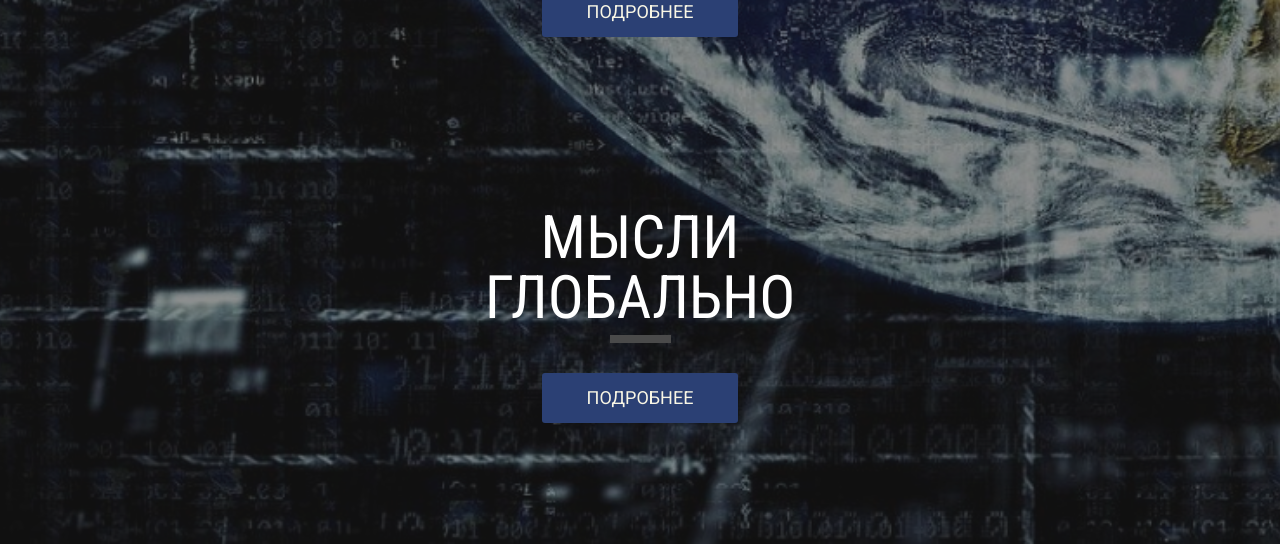
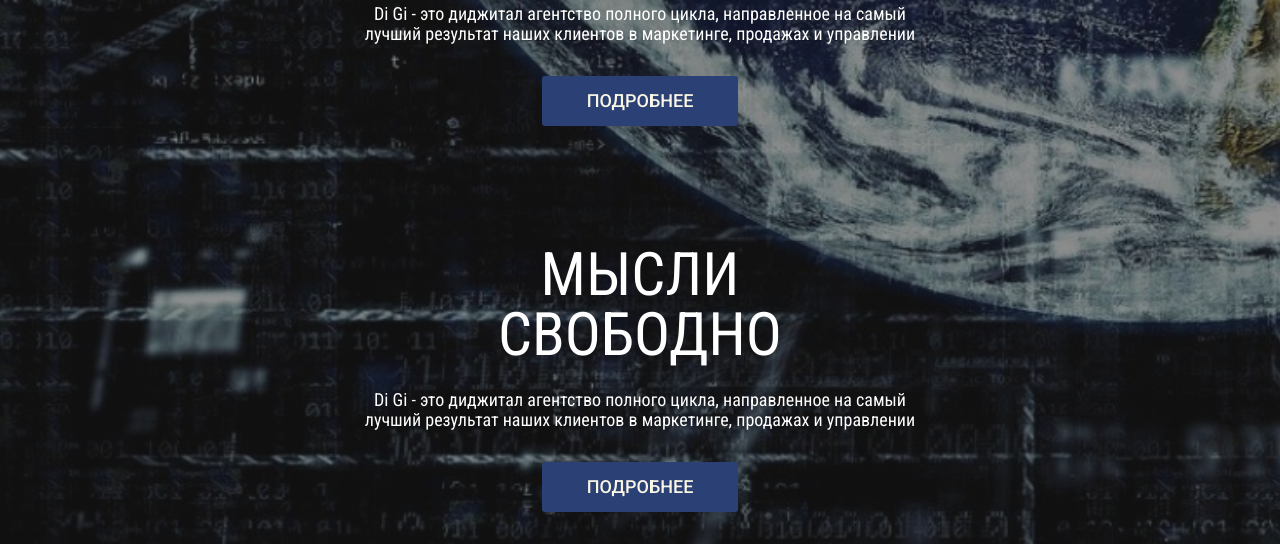
Before and after one commit to rwcalinin/mobile-first-gi-gi, a website built with webpack: page src/index.html in a window 1280 px wide. Shown: the part 714-1258 px from the top of the page. Built offline with nearby package versions, Linux system fonts and the light colour scheme; files whose address does not match are found by name.

Commit message:
slider fixes

```diff
--- a/src/index.html
+++ b/src/index.html
@@ -1,5 +1,6 @@
 <!DOCTYPE html>
 <html lang="en">
+
 <head>
   <meta charset="UTF-8">
   <meta name="viewport" content="width=device-width, initial-scale=1.0">
@@ -9,6 +10,7 @@
   <link rel="stylesheet" href="libs/slick/slick.css">
   <link rel="stylesheet" href="css/style.css">
 </head>
+
 <body>
 
   <header class="header">
@@ -35,18 +37,30 @@
         <h3 class="top-slider__title">
           Мысли <br> глобально
         </h3>
+        <p class="top-slider__text">
+          Di Gi - это диджитал агентство полного цикла, направленное на самый лучший результат наших клиентов в
+          маркетинге, продажах и управлении
+        </p>
         <button class="top-slider__btn">Подробнее</button>
       </div>
       <div class="top-slider__item hide">
         <h3 class="top-slider__title">
-          Мысли <br> глобально
+          Мысли <br> рационально
         </h3>
+        <p class="top-slider__text">
+          Di Gi - это диджитал агентство полного цикла, направленное на самый лучший результат наших клиентов в
+          маркетинге, продажах и управлении
+        </p>
         <button class="top-slider__btn">Подробнее</button>
       </div>
       <div class="top-slider__item">
         <h3 class="top-slider__title">
-          Мысли <br> глобально
+          Мысли <br> свободно
         </h3>
+        <p class="top-slider__text">
+          Di Gi - это диджитал агентство полного цикла, направленное на самый лучший результат наших клиентов в
+          маркетинге, продажах и управлении
+        </p>
         <button class="top-slider__btn">Подробнее</button>
       </div>
     </div>
@@ -56,4 +70,5 @@
   <script src="libs/slick/slick.min.js"></script>
   <script src="js/script.js"></script>
 </body>
+
 </html>
--- a/src/sass/_adapt/_tablet-640.scss
+++ b/src/sass/_adapt/_tablet-640.scss
@@ -30,6 +30,7 @@
             padding: 16px 45px;
             border: none;
             border-radius: 3px;
+            font-weight: 500;
         }
         .slick-dots {
             bottom: 50px;
--- a/src/sass/_adapt/_tablet-768.scss
+++ b/src/sass/_adapt/_tablet-768.scss
@@ -2,4 +2,23 @@
     .container {
         padding: 0 40px;
     }
+    .top-slider {
+        &__title {
+            padding: 87px 0 0;
+            margin: 0 auto 0;
+            &::after {
+                display: none;
+            }
+        }
+        &__text {
+            display: block;
+            max-width: 587px;
+            margin: 0 auto;
+            padding: 25px 0 32px;
+            font-family: 'Roboto Condensed', 'Arial';
+            font-weight: 400;
+            font-size: 18px;
+            line-height: 20px;
+        }
+    }
 }
--- a/src/sass/_blocks/_promo.scss
+++ b/src/sass/_blocks/_promo.scss
@@ -30,6 +30,9 @@
             background-color: $text-color;
         }
     }
+    &__text {
+        display: none;
+    }
     &__btn {
         display: none;
     }
--- a/src/sass/style.scss
+++ b/src/sass/style.scss
@@ -29,6 +29,10 @@ ul,li {
 //
 button {
     padding: 0;
+}
+//
+p {
+    margin: 0;
 }
 //
 body {
```
Also changed, not shown: dist/css/style.css, dist/index.html.
